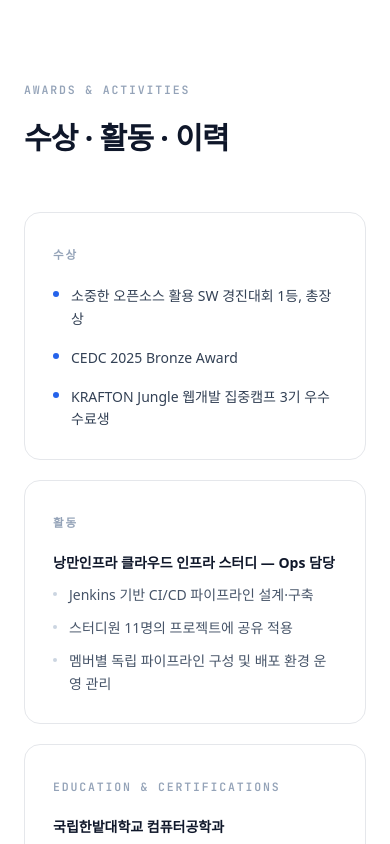
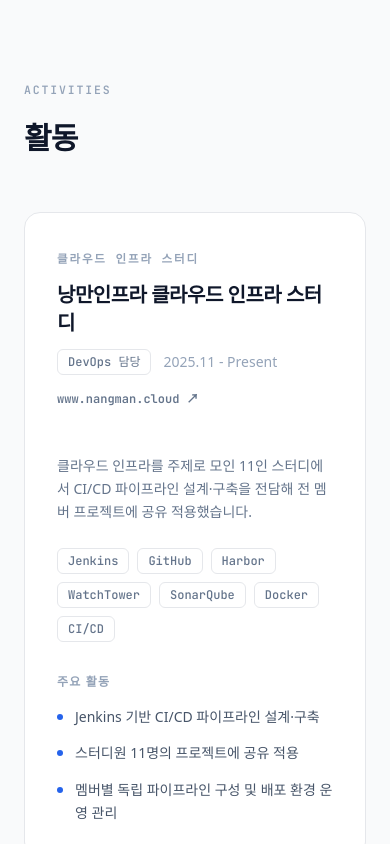
Before and after one commit to nangman-infra/Donggeon-home, a Next.js app: page / in a window 390 px wide. Shown: the part 10740-11584 px from the top of the page. Built offline with nearby package versions, Linux system fonts and the light colour scheme; a web font is replaced by a local one.

Commit message:
feat : 활동 섹션 추가 및 구조 수정

```diff
--- a/app/page.tsx
+++ b/app/page.tsx
@@ -1,4 +1,5 @@
 import { About } from "@/components/sections/About";
+import { Activities } from "@/components/sections/Activities";
 import { Awards } from "@/components/sections/Awards";
 import { Contact } from "@/components/sections/Contact";
 import { FeaturedExperience } from "@/components/sections/FeaturedExperience";
@@ -20,6 +21,7 @@ export default function Home() {
       <FeaturedExperience />
       <Projects projects={featuredProjects} showAllLink />
       <Publications />
+      <Activities />
       <Awards />
       <TechStack />
       <Contact />
--- a/components/layout/ScrollSpyNav.tsx
+++ b/components/layout/ScrollSpyNav.tsx
@@ -9,6 +9,7 @@ const sections: Section[] = [
   { id: "featured", label: "Work" },
   { id: "projects", label: "Projects" },
   { id: "publications", label: "Research" },
+  { id: "activities", label: "Activities" },
   { id: "awards", label: "Awards" },
   { id: "stack", label: "Stack" },
   { id: "contact", label: "Contact" },
--- /dev/null
+++ b/components/sections/Activities.tsx
@@ -0,0 +1,83 @@
+import { activities, sectionHeaders } from "@/content/portfolio";
+import { Section, SectionHeader } from "./Shell";
+
+export function Activities() {
+  return (
+    <Section id="activities" labelledby="activities-title" wide band>
+      <SectionHeader
+        eyebrow={sectionHeaders.activities.eyebrow}
+        title={sectionHeaders.activities.title}
+        titleId="activities-title"
+      />
+
+      <div className="grid gap-5">
+        {activities.map((activity) => (
+          <div key={activity.title} className="card card-hover p-8 sm:p-10">
+            <div className="mb-8 flex flex-col gap-4 sm:flex-row sm:items-start sm:justify-between">
+              <div>
+                <p className="eyebrow text-slate-400">클라우드 인프라 스터디</p>
+                <h3 className="mt-3 text-xl font-bold tracking-tight text-slate-900">
+                  {activity.title}
+                </h3>
+                <div className="mt-3 flex flex-wrap items-center gap-3">
+                  {activity.role && <span className="badge">{activity.role}</span>}
+                  {activity.period && (
+                    <span className="text-sm text-slate-400">{activity.period}</span>
+                  )}
+                </div>
+              </div>
+              {activity.link && (
+                <a
+                  href={activity.link}
+                  target="_blank"
+                  rel="noopener noreferrer"
+                  className="shrink-0 font-mono text-xs font-semibold text-slate-500 transition-colors hover:text-brand"
+                >
+                  {activity.link.replace(/^https?:\/\//, "")} <span className="link-arrow">↗</span>
+                </a>
+              )}
+            </div>
+            <div className="grid gap-8 lg:grid-cols-[2fr_3fr]">
+              <div>
+                {activity.description && (
+                  <p className="mt-4 text-sm leading-relaxed text-slate-500">
+                    {activity.description}
+                  </p>
+                )}
+                {activity.tech && (
+                  <ul className="mt-6 flex flex-wrap gap-2">
+                    {activity.tech.map((t) => (
+                      <li key={t} className="badge">
+                        {t}
+                      </li>
+                    ))}
+                  </ul>
+                )}
+              </div>
+
+              <div>
+                <p className="text-xs font-semibold uppercase tracking-widest text-slate-400">
+                  주요 활동
+                </p>
+                <ul className="mt-4 grid gap-3.5">
+                  {activity.points.map((point) => (
+                    <li
+                      key={point}
+                      className="flex gap-3 text-sm leading-relaxed text-slate-600"
+                    >
+                      <span
+                        className="mt-2 h-1.5 w-1.5 shrink-0 rounded-full bg-brand"
+                        aria-hidden="true"
+                      />
+                      {point}
+                    </li>
+                  ))}
+                </ul>
+              </div>
+            </div>
+          </div>
+        ))}
+      </div>
+    </Section>
+  );
+}
--- a/components/sections/Awards.tsx
+++ b/components/sections/Awards.tsx
@@ -1,4 +1,4 @@
-import { activities, awards, certifications, education, sectionHeaders } from "@/content/portfolio";
+import { awards, certifications, education, sectionHeaders } from "@/content/portfolio";
 import { Section, SectionHeader } from "./Shell";
 
 export function Awards() {
@@ -10,9 +10,9 @@ export function Awards() {
         titleId="awards-title"
       />
 
-      <div className="grid gap-5 lg:grid-cols-3">
+      <div className="grid gap-5 lg:grid-cols-[2fr_1.3fr_2fr]">
         <div className="card card-hover p-7">
-          <p className="eyebrow text-slate-400">수상</p>
+          <p className="eyebrow text-slate-400">Awards</p>
           <ul className="mt-5 grid gap-4">
             {awards.map((award) => (
               <li key={award.title} className="flex gap-3 text-sm leading-relaxed text-slate-700">
@@ -27,28 +27,22 @@ export function Awards() {
         </div>
 
         <div className="card card-hover p-7">
-          <p className="eyebrow text-slate-400">활동</p>
-          {activities.map((activity) => (
-            <div key={activity.title} className="mt-5">
-              <p className="text-sm font-semibold leading-snug text-slate-900">{activity.title}</p>
-              <ul className="mt-3 grid gap-2.5">
-                {activity.points.map((point) => (
-                  <li key={point} className="flex gap-3 text-sm leading-relaxed text-slate-600">
-                    <span className="mt-2 h-1 w-1 shrink-0 rounded-full bg-slate-300" aria-hidden="true" />
-                    {point}
-                  </li>
-                ))}
-              </ul>
-            </div>
-          ))}
-        </div>
-
-        <div className="card card-hover p-7">
-          <p className="eyebrow text-slate-400">Education & Certifications</p>
+          <p className="eyebrow text-slate-400">Education</p>
           <div className="mt-5">
             <p className="text-sm font-semibold text-slate-900">{education.school}</p>
             <p className="mt-1 text-sm text-slate-400">{education.detail}</p>
           </div>
+          {education.research && (
+            <div className="mt-6 border-t border-gray-100 pt-6">
+              <p className="text-sm font-semibold text-slate-900">{education.research.lab}</p>
+              <p className="mt-1 text-sm text-slate-500">{education.research.role}</p>
+              <p className="mt-1 font-mono text-xs text-slate-400">{education.research.period}</p>
+            </div>
+          )}
+        </div>
+
+        <div className="card card-hover p-7">
+          <p className="eyebrow text-slate-400">Certifications</p>
           <ul className="mt-5 flex flex-wrap gap-2">
             {certifications.map((cert) => (
               <li key={cert} className="badge">
--- a/components/sections/TechStack.tsx
+++ b/components/sections/TechStack.tsx
@@ -1,8 +1,7 @@
 import { sectionHeaders, techStack } from "@/content/portfolio";
 import { Section, SectionHeader } from "./Shell";
 
-// 벤토 리듬: 스킬이 많은 카테고리를 2칸으로 넓혀 wide/narrow가 번갈아 깔끔하게 타일링되도록 한다.
-const wideCategories = new Set(["AI / ML", "Backend", "Infra / DevOps"]);
+const wideCategories = new Set(["AI / ML", "Infra / DevOps", "Backend"]);
 
 export function TechStack() {
   return (
--- a/content/portfolio.ts
+++ b/content/portfolio.ts
@@ -68,7 +68,12 @@ export type Award = {
 
 export type Activity = {
   title: string;
+  role?: string;
+  period?: string;
+  description?: string;
   points: string[];
+  tech?: string[];
+  link?: string;
 };
 
 export type Certification = string;
@@ -555,18 +560,28 @@ export const awards: Award[] = [
 
 export const activities: Activity[] = [
   {
-    title: "낭만인프라 클라우드 인프라 스터디 — Ops 담당",
+    title: "낭만인프라 클라우드 인프라 스터디",
+    role: "DevOps 담당",
+    period: "2025.11 - Present",
+    description: "클라우드 인프라를 주제로 모인 11인 스터디에서 CI/CD 파이프라인 설계·구축을 전담해 전 멤버 프로젝트에 공유 적용했습니다.",
     points: [
       "Jenkins 기반 CI/CD 파이프라인 설계·구축",
       "스터디원 11명의 프로젝트에 공유 적용",
       "멤버별 독립 파이프라인 구성 및 배포 환경 운영 관리",
     ],
+    tech: ["Jenkins", "GitHub", "Harbor", "WatchTower", "SonarQube", "Docker", "CI/CD"],
+    link: "https://www.nangman.cloud",
   },
 ];
 
 export const education = {
   school: "국립한밭대학교 컴퓨터공학과",
   detail: "학사 재학 중",
+  research: {
+    role: "학부연구생",
+    lab: "ICIS Lab",
+    period: "2025.03 – 2026.04",
+  },
 };
 
 export const certifications: Certification[] = [
@@ -580,16 +595,28 @@ export const certifications: Certification[] = [
 export const techStack: SkillGroup[] = [
   {
     category: "AI / ML",
-    skills: ["LLM Application", "RAG", "Hybrid Search", "Vector Search", "Federated Learning", "Prompt Engineering"],
+    skills: ["RAG", "Hybrid Search", "LangChain", "LangGraph", "PyTorch", "Federated Learning", "Prompt Engineering", "Multi-LLM Routing"],
   },
-  { category: "AI Infra", skills: ["LLM Serving(vLLM, Ollama)", "Vector Database", "Embedding Model"] },
-  { category: "Backend", skills: ["Python", "FastAPI", "REST API", "SSE", "PostgreSQL"] },
-  { category: "Frontend", skills: ["React", "TypeScript", "JavaScript", "Vue.js", "Next.js"] },
+  {
+    category: "AI Infra",
+    skills: ["vLLM", "Ollama", "Qdrant", "BGE-M3", "BM25", "ChromaDB"],
+  },
   {
     category: "Infra / DevOps",
-    skills: ["Docker", "Docker Compose", "Jenkins", "GitLab", "Nexus", "SonarQube", "GitHub Actions"],
+    skills: ["Docker", "Docker Compose", "Jenkins", "GitLab", "GitHub Actions", "Nexus", "Shell"],
   },
-  { category: "Cloud", skills: ["AWS", "NAVER Cloud Platform"] },
+  {
+    category: "Cloud",
+    skills: ["AWS EC2", "NAVER Cloud Platform", "Supabase", "Firebase"],
+  },
+  {
+    category: "Frontend",
+    skills: ["React", "TypeScript", "JavaScript", "Vue.js", "Next.js", "Tailwind CSS"],
+  },
+  {
+    category: "Backend",
+    skills: ["Python", "FastAPI", "Flask", "Spring Boot", "PostgreSQL", "MongoDB", "Oracle"],
+  },
 ];
 
 export const contact = {
@@ -616,7 +643,8 @@ export const sectionHeaders = {
     allLink: "전체 프로젝트 보기",
   },
   publications: { eyebrow: "Research / Publications", title: "논문" },
-  awards: { eyebrow: "Awards & Activities", title: "수상 · 활동 · 이력" },
+  activities: { eyebrow: "Activities", title: "활동" },
+  awards: { eyebrow: "Awards · Education · Certifications", title: "수상 · 학력 · 자격증" },
   techStack: {
     eyebrow: "Tech Stack",
     title: "기술 스택",
```
Also changed, not shown: app/opengraph-image.tsx (+6 -6 lines), 2 other files (tests, documents, lock files or other folders).
